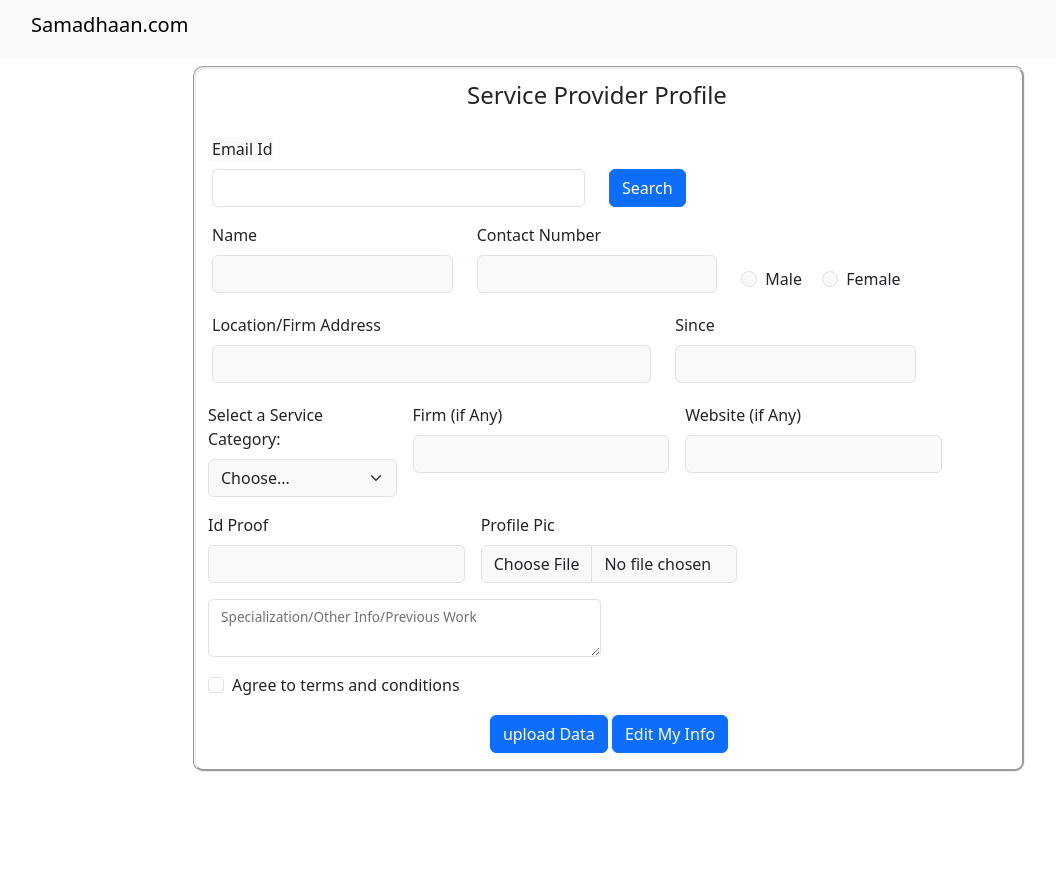
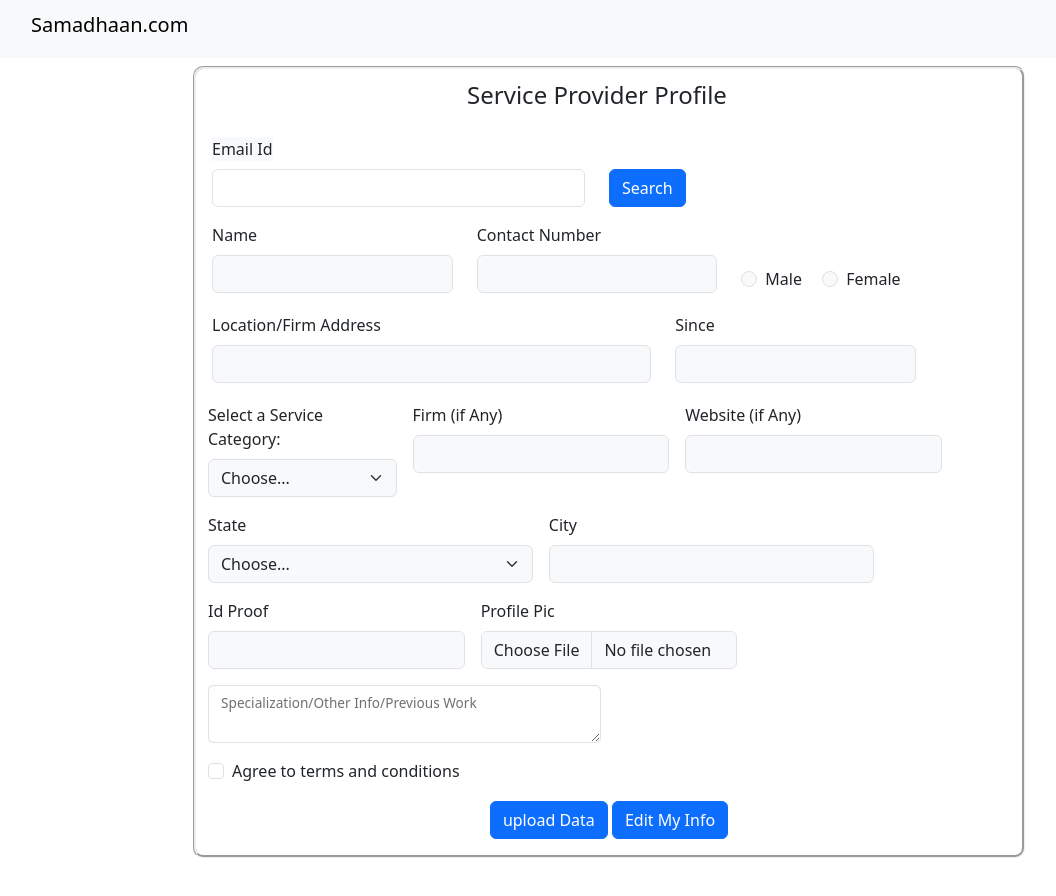
Before and after one commit to moneygoyal02/Project, a website: page public/Profile-Service-provider.html in a window 1280 px wide. Shown: the whole page, without its empty margins (31-1087 px from the left). Before the commit the page ends 820 px from the top, so only its background shows below. Drawn offline with nearby package versions, Linux system fonts and the light colour scheme.

Commit message:
add state and city in search service provider

```diff
--- a/public/Profile-Service-provider.html
+++ b/public/Profile-Service-provider.html
@@ -123,6 +123,9 @@
             $("#web").val(ary[0].website);
             $("#idproof").val(ary[0].idproof);
             $("#textar").val(ary[0].textt);
+            $("#City").val(ary[0].city);
+            $("#State").val(ary[0].state);
+
 
             if(ary[0].gender==="male")
             $("#male").prop("checked",true);
@@ -351,6 +354,59 @@
             />
           </div>
 
+           <!-- --------------------------STATE-------------------------------------------- -->
+        <div class="col-md-5">
+          <label for="State" class="form-label">State</label>
+          <select class="form-select bg-light" name="state" id="State" name="State" required>
+            <option selected disabled value="">Choose...</option>
+            <option value="Andhra Pradesh">Andhra Pradesh</option>
+            <option value="Arunachal Pradesh">Arunachal Pradesh</option>
+            <option value="Assam">Assam</option>
+            <option value="Bihar">Bihar</option>
+            <option value="Chhattisgarh">Chhattisgarh</option>
+            <option value="Goa">Goa</option>
+            <option value="Gujarat">Gujarat</option>
+            <option value="Haryana">Haryana</option>
+            <option value="Himachal Pradesh">Himachal Pradesh</option>
+            <option value="Jharkhand">Jharkhand</option>
+            <option value="Karnataka">Karnataka</option>
+            <option value="Kerala">Kerala</option>
+            <option value="Madhya Pradesh">Madhya Pradesh</option>
+            <option value="Maharashtra">Maharashtra</option>
+            <option value="Manipur">Manipur</option>
+            <option value="Meghalaya">Meghalaya</option>
+            <option value="Mizoram">Mizoram</option>
+            <option value="Nagaland">Nagaland</option>
+            <option value="Odisha">Odisha</option>
+            <option value="Punjab">Punjab</option>
+            <option value="Rajasthan">Rajasthan</option>
+            <option value="Sikkim">Sikkim</option>
+            <option value="Tamil Nadu">Tamil Nadu</option>
+            <option value="Telangana">Telangana</option>
+            <option value="Tripura">Tripura</option>
+            <option value="Uttar Pradesh">Uttar Pradesh</option>
+            <option value="Uttarakhand">Uttarakhand</option>
+            <option value="West Bengal">West Bengal</option>
+            <option value="Andaman and Nicobar Islands">
+              Andaman and Nicobar Islands
+            </option>
+            <option value="Chandigarh">Chandigarh</option>
+            <option value="Dadra and Nagar Haveli and Daman and Diu">
+              Dadra and Nagar Haveli and Daman and Diu
+            </option>
+            <option value="Lakshadweep">Lakshadweep</option>
+            <option value="Delhi">Delhi</option>
+            <option value="Puducherry">Puducherry</option>
+          </select>
+        </div>
+
+        <!-- ------------------------CITY------------------------------------------- -->
+
+        <div class="col-md-5">
+          <label for="City" class="form-label">City</label>
+          <input type="text" name="city" class="form-control bg-light" id="City" required />
+        </div>
+
           <!-- --------------------------------------------id-proof-------------------------------------------------------- -->
 
           <div class="col-md-4">
```
Also changed, not shown: server.js (+9 -3 lines).
